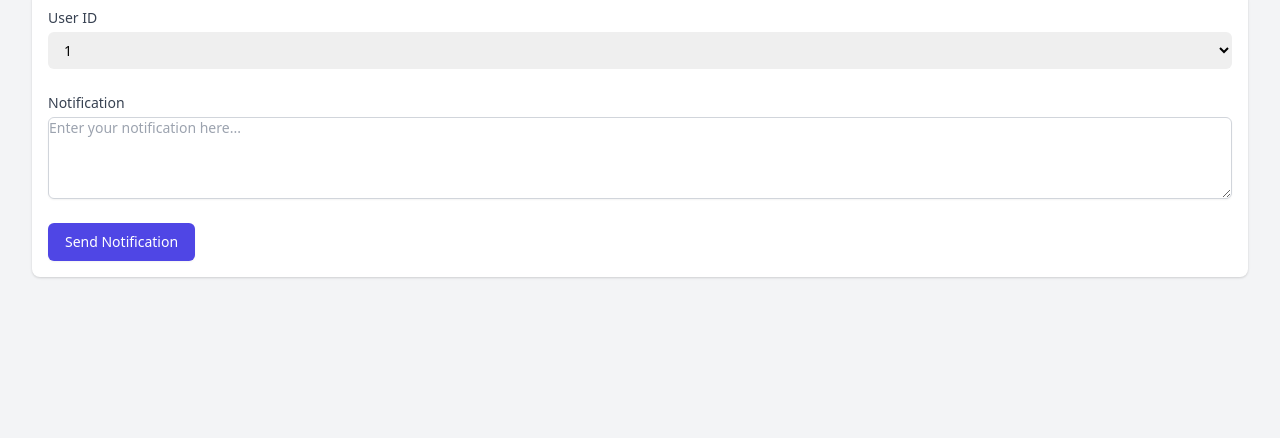
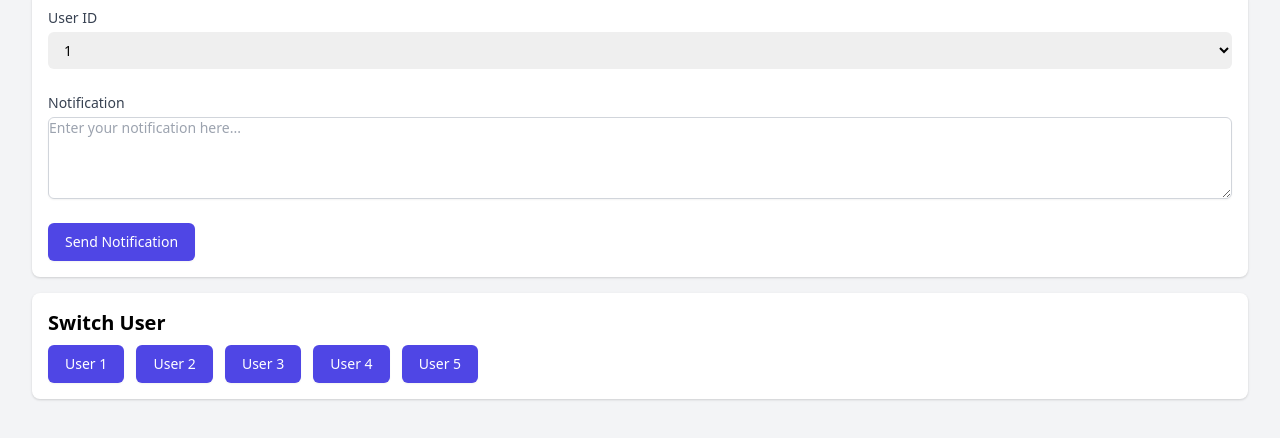
Before and after one commit to peterkracik/nestjs-server-sent-events, a website: page client/index.html in a window 1280 px wide. Shown: the part 184-622 px from the top of the page. Drawn offline with nearby package versions, Linux system fonts and the light colour scheme; no server answers.

Commit message:
add user switcher

```diff
--- a/client/index.html
+++ b/client/index.html
@@ -35,7 +35,7 @@
   <main class="max-w-7xl mx-auto py-6 sm:px-6 lg:px-8">
     <div class="bg-white shadow overflow-hidden sm:rounded-lg p-4">
       <div class="space-y-6 text-3xl font-bold">
-        Hi User <strong id="userId">ID</strong>, welcome to your dashboard!
+          Hi <strong>User</strong> <strong id="userId">ID</strong>, welcome to your dashboard!
       </div>
     </div>
     <div class="bg-white shadow overflow-hidden sm:rounded-lg p-4">
@@ -69,6 +69,18 @@
           </button>
         </div>
       </form>
+    </div>
+
+    <!-- User Switcher -->
+    <div class="bg-white shadow overflow-hidden sm:rounded-lg p-4 mt-4">
+      <h2 class="text-xl font-semibold mb-2">Switch User</h2>
+      <div class="space-x-2">
+        <a href="/?user=1" target="_blank" class="inline-flex justify-center py-2 px-4 border border-transparent shadow-sm text-sm font-medium rounded-md text-white bg-indigo-600 hover:bg-indigo-700 focus:outline-none focus:ring-2 focus:ring-offset-2 focus:ring-indigo-500">User 1</a>
+        <a href="/?user=2" target="_blank" class="inline-flex justify-center py-2 px-4 border border-transparent shadow-sm text-sm font-medium rounded-md text-white bg-indigo-600 hover:bg-indigo-700 focus:outline-none focus:ring-2 focus:ring-offset-2 focus:ring-indigo-500">User 2</a>
+        <a href="/?user=3" target="_blank" class="inline-flex justify-center py-2 px-4 border border-transparent shadow-sm text-sm font-medium rounded-md text-white bg-indigo-600 hover:bg-indigo-700 focus:outline-none focus:ring-2 focus:ring-offset-2 focus:ring-indigo-500">User 3</a>
+        <a href="/?user=4" target="_blank" class="inline-flex justify-center py-2 px-4 border border-transparent shadow-sm text-sm font-medium rounded-md text-white bg-indigo-600 hover:bg-indigo-700 focus:outline-none focus:ring-2 focus:ring-offset-2 focus:ring-indigo-500">User 4</a>
+        <a href="/?user=5" target="_blank" class="inline-flex justify-center py-2 px-4 border border-transparent shadow-sm text-sm font-medium rounded-md text-white bg-indigo-600 hover:bg-indigo-700 focus:outline-none focus:ring-2 focus:ring-offset-2 focus:ring-indigo-500">User 5</a>
+      </div>
     </div>
   </main>
 
@@ -136,10 +148,10 @@
           }
         });
 
-      // receiveing messages
+      // receiving messages
       const eventSource = new EventSource(`/api/notifications/${userId}/stream`);
       // Event listener for new messages
-      eventSource.onmessage = ({data}) => {
+      eventSource.onmessage = ({ data }) => {
         console.log('New message', JSON.parse(data));
         const notificationCount = document.getElementById('notifcationCount');
         // update badge
```
